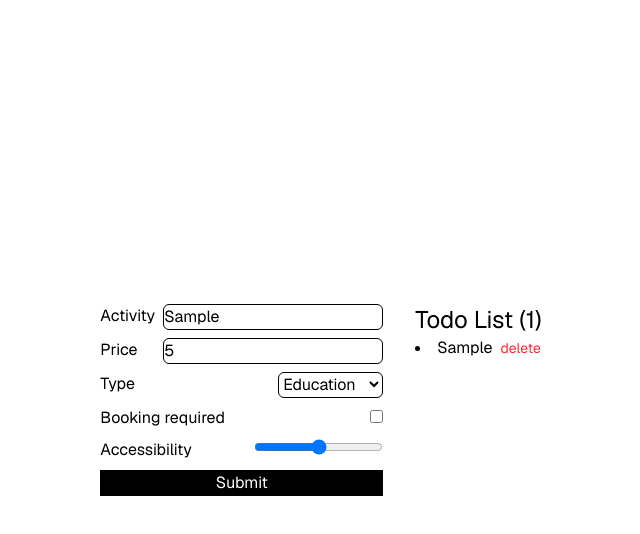
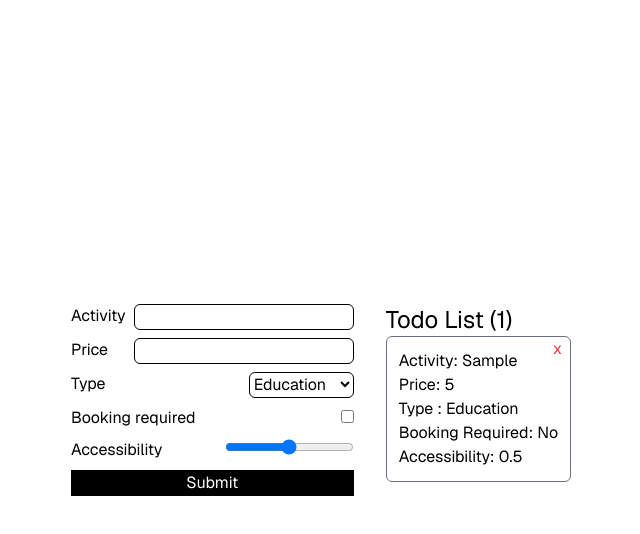
Before and after one commit to haiqalhakimiiii/hendshake-assessment, a Next.js app: page / in a window 1280 px wide. Both pictures are taken after typing "Sample", "5" into the empty fields and a click on the button "Submit". Shown: the top 534 px of the page, without its empty margins (319-959 px from the left). Built offline with nearby package versions, Linux system fonts and the light colour scheme.

Commit message:
display more detail of todo details

```diff
--- a/src/pages/index.tsx
+++ b/src/pages/index.tsx
@@ -21,22 +21,18 @@ type ToDo = {
 };
 
 export default function Home() {
-	const {
-		register,
-		handleSubmit,
-		watch,
-		formState: { errors },
-	} = useForm<ToDo>();
+	const { register, handleSubmit, reset } = useForm<ToDo>();
 
 	const [todos, setTodo] = useState<ToDo[]>([]);
 
 	const onSubmit = (data: ToDo) => {
 		setTodo([...todos, data]);
+		reset();
 	};
 
 	const deleteTodo = (index: number) => {
-		setTodo(todos.filter((_, i) => i !== index))
-	}
+		setTodo(todos.filter((_, i) => i !== index));
+	};
 
 	return (
 		<div
@@ -113,12 +109,24 @@ export default function Home() {
 
 				<div>
 					<h1 className="text-2xl">Todo List ({todos.length})</h1>
+					<div className="flex gap-2 flex-wrap">
+
 					{todos.map((todo, index) => (
-						<div key={index} className="todo-item">
-							<li>{todo.activity}</li>
-							<button className="text-sm text-red-500 cursor-pointer" onClick={() => deleteTodo(index)}>delete</button>
+						<div key={index} className="todo-container">
+							<div>Activity: {todo.activity}</div>
+							<div>Price: {todo.price}</div>
+							<div>Type : {todo.type}</div>
+							<div>Booking Required: {todo.booking ? 'Yes' : 'No'}</div>
+							<div>Accessibility: {todo.accessibility}</div>
+							<button
+								className="delete"
+								onClick={() => deleteTodo(index)}
+							>
+								x
+							</button>
 						</div>
 					))}
+					</div>
 				</div>
 			</main>
 		</div>
--- a/src/styles/globals.css
+++ b/src/styles/globals.css
@@ -29,6 +29,10 @@ body {
     @apply border border-black rounded-md ml-auto;
 }
 
-.todo-item {
-    @apply flex gap-2;
+.todo-container {
+    @apply border rounded-md border-gray-500 p-3 relative;
 }
+
+.delete {
+    @apply text-red-500 cursor-pointer absolute top-0 right-2;
+}
```
